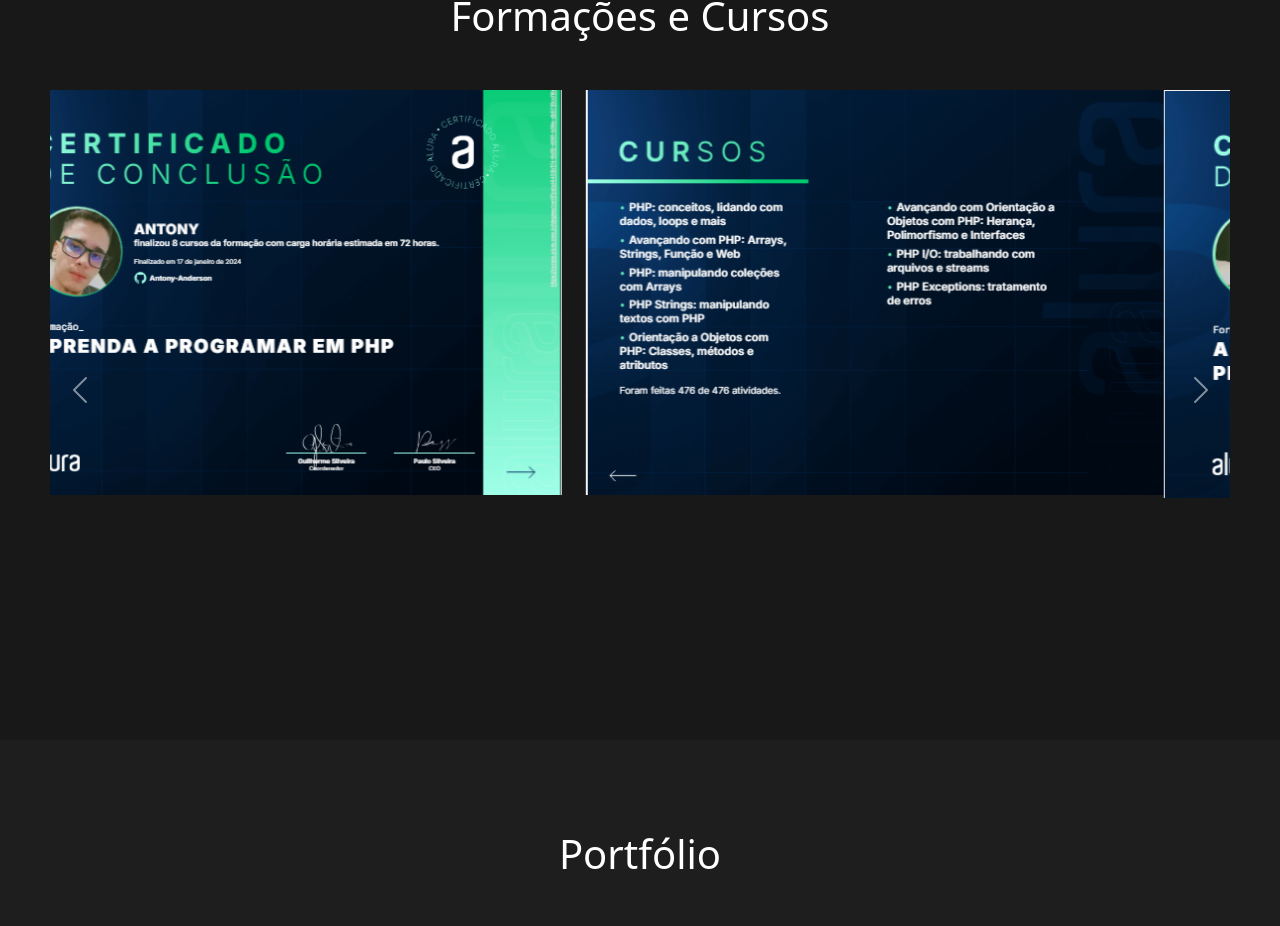
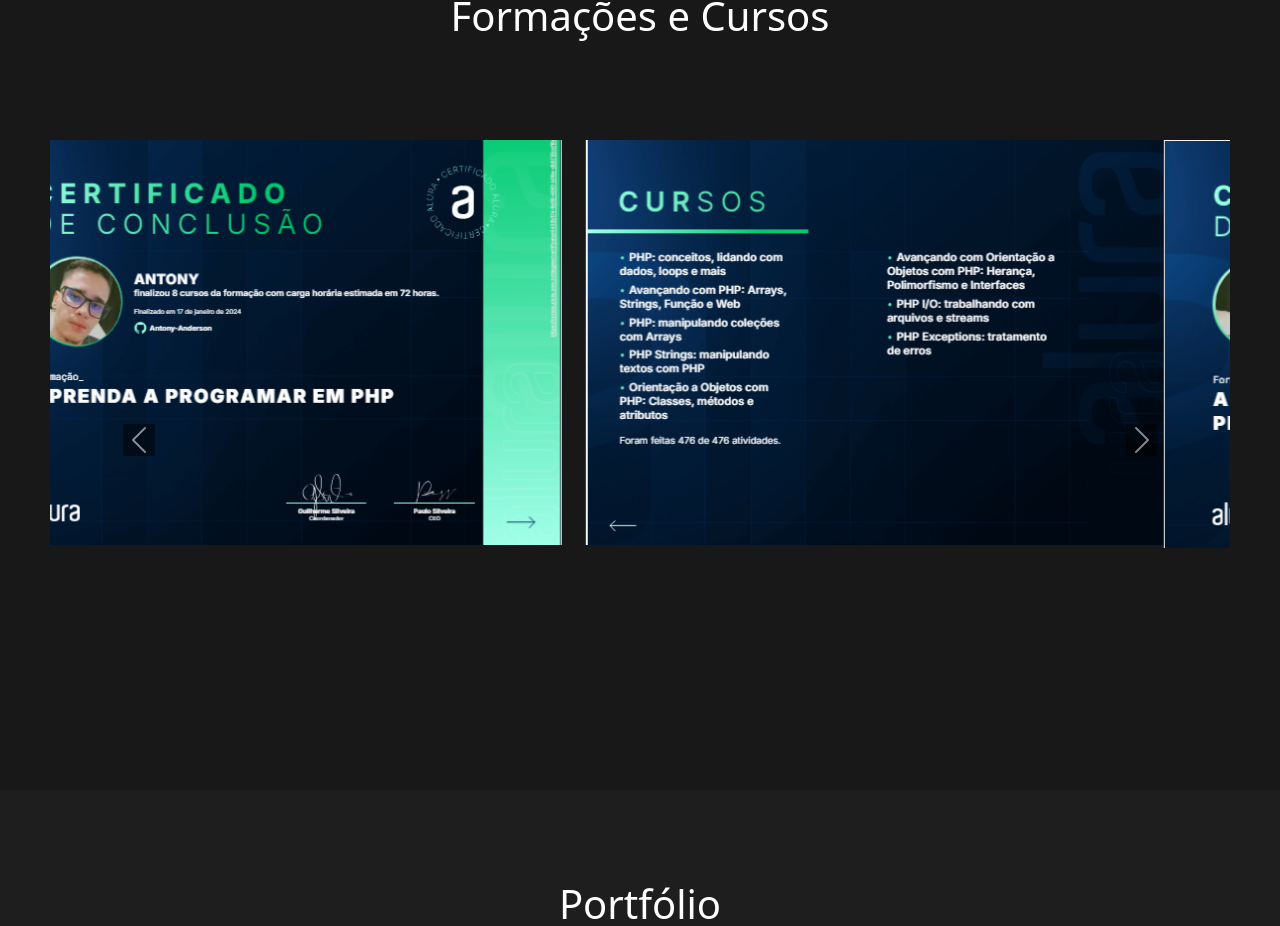
Before and after one commit to Antony-Anderson/portifolio, a Vue app: page / in a window 1280 px wide. Shown: the part 1180-2106 px from the top of the page. Built offline with nearby package versions, Linux system fonts and the light colour scheme.

Commit message:
alteração em formações

```diff
--- a/src/components/Apresentacao.vue
+++ b/src/components/Apresentacao.vue
@@ -41,8 +41,8 @@
         justify-content: space-between;
         align-items: center;
         width: 100%;
-        max-width: 1200px; /* Ajuste a largura máxima conforme necessário */
-        margin: 20px 0; /* Margens superior e inferior */
+        max-width: 1200px;
+        margin: 20px 0;
         box-sizing: border-box;
     }
 
@@ -88,7 +88,7 @@
             flex-direction: column;
             align-items: center;
             width: 100%;
-            margin: 10px 0; /* Ajuste para telas menores */
+            margin: 10px 0;
         }
 
         .profile-info {
@@ -98,7 +98,7 @@
         .profile-img {
             max-width: 80vw;
             margin-top: 20px;
-            object-fit: contain; /* Impede distorção da imagem */
+            object-fit: contain;
         }
 
         .profile-name {
--- a/src/components/Formacoes.vue
+++ b/src/components/Formacoes.vue
@@ -40,58 +40,53 @@
                         </div>
                     </div>
                 </div>
-                <!-- Slide 4 -->
                 <div class="carousel-item">
                     <div class="row">
                         <div class="col">
-                            <img src="../assets/images/certificados/laravel.png" class="d-block w-100" alt="Imagem 7">
+                            <img src="../assets/images/certificados/laravel.png" class="d-block w-100" alt="Imagem 5">
                         </div>
                         <div class="col">
-                            <img src="../assets/images/certificados/laravel-verso.png" class="d-block w-100" alt="Imagem 8">
+                            <img src="../assets/images/certificados/laravel-verso.png" class="d-block w-100" alt="Imagem 6">
                         </div>
                     </div>
                 </div>
-                <!-- Slide 5 -->
                 <div class="carousel-item">
                     <div class="row">
                         <div class="col">
-                            <img src="../assets/images/certificados/typescript.png" class="d-block w-100" alt="Imagem 9">
+                            <img src="../assets/images/certificados/typescript.png" class="d-block w-100" alt="Imagem 5">
                         </div>
                         <div class="col">
-                            <img src="../assets/images/certificados/typescript-verso.png" class="d-block w-100" alt="Imagem 10">
+                            <img src="../assets/images/certificados/typescript-verso.png" class="d-block w-100" alt="Imagem 6">
                         </div>
                     </div>
                 </div>
-                <!-- Slide 6 -->
                 <div class="carousel-item">
                     <div class="row">
                         <div class="col">
-                            <img src="../assets/images/certificados/vue.png" class="d-block w-100" alt="Imagem 11">
+                            <img src="../assets/images/certificados/vue.png" class="d-block w-100" alt="Imagem 5">
                         </div>
                         <div class="col">
-                            <img src="../assets/images/certificados/vue-verso.png" class="d-block w-100" alt="Imagem 12">
+                            <img src="../assets/images/certificados/vue-verso.png" class="d-block w-100" alt="Imagem 6">
                         </div>
                     </div>
                 </div>
-                <!-- Slide 7 -->
                 <div class="carousel-item">
                     <div class="row">
                         <div class="col">
-                            <img src="../assets/images/certificados/sql.png" class="d-block w-100" alt="Imagem 13">
+                            <img src="../assets/images/certificados/sql.png" class="d-block w-100" alt="Imagem 5">
                         </div>
                         <div class="col">
-                            <img src="../assets/images/certificados/sql-verso.png" class="d-block w-100" alt="Imagem 14">
+                            <img src="../assets/images/certificados/sql-verso.png" class="d-block w-100" alt="Imagem 6">
                         </div>
                     </div>
                 </div>
-                <!-- Slide 8 -->
                 <div class="carousel-item">
                     <div class="row">
                         <div class="col">
-                            <img src="../assets/images/certificados/javascript-cv.png" class="d-block w-100" alt="Imagem 15">
+                            <img src="../assets/images/certificados/javascript-cv.png" class="d-block w-100" alt="Imagem 5">
                         </div>
                         <div class="col">
-                            <img src="../assets/images/certificados/javascript-cv.png" class="d-block w-100" alt="Imagem 16">
+                            <img src="../assets/images/certificados/javascript-cv.png" class="d-block w-100" alt="Imagem 5">
                         </div>
                     </div>
                 </div>
@@ -114,49 +109,26 @@
         color: white;
         margin-top: 30px;
         text-align: center;
-        margin-bottom: 50px; /* Ajustado para menor espaçamento inferior */
+        margin-bottom: 100px;
     }
-
     .carousel-inner {
         max-width: 1200px;
         height: 600px;
         margin: 0 auto;
-        position: relative; /* Necessário para posicionar os botões corretamente */
     }
-
     .carousel-item {
         height: 100%;
     }
-
     .carousel-item img {
         width: 100%;
         height: 100%;
         object-fit: cover;
     }
 
-    .carousel-control-prev, .carousel-control-next {
-        width: 5%; /* Ajuste a largura dos botões */
-        top: 50%; /* Centraliza verticalmente os botões */
-        transform: translateY(-50%); /* Ajusta a posição vertical dos botões */
+    .carousel-control-prev-icon{
+        background-color: black;
     }
-
-    .carousel-control-prev {
-        left: 0;
-    }
-
-    .carousel-control-next {
-        right: 0;
-    }
-
-    @media (max-width: 768px) {
-        .carousel-control-prev, .carousel-control-next {
-            width: 10%; /* Largura maior dos botões em telas menores */
-        }
-    }
-
-    @media (max-width: 480px) {
-        .carousel-control-prev, .carousel-control-next {
-            width: 15%; /* Largura ainda maior dos botões em telas muito pequenas */
-        }
+    .carousel-control-next-icon{
+        background-color: black;
     }
 </style>
```
